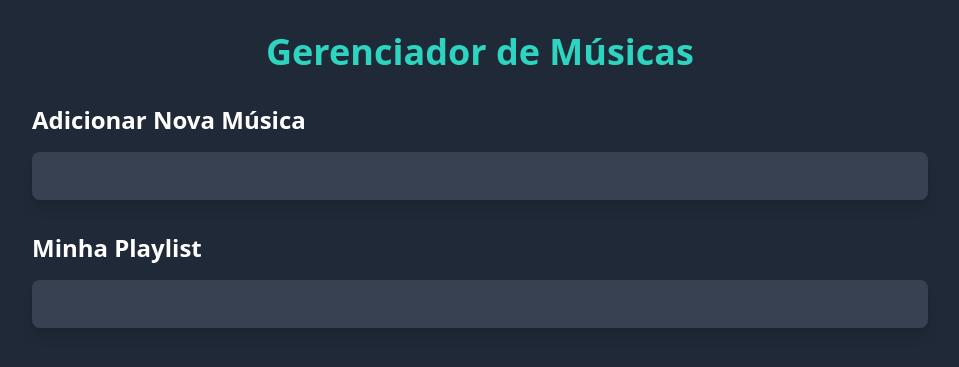
After one commit to yDewolf/AulasPHP, a PHP site: page /player-de-musicas/public/dashboard.html in a window 1280 px wide. The commit adds this page. Shown: the top 367 px of the page, without its empty margins (160-1119 px from the left). Run offline with PHP 8.4, Linux system fonts and the light colour scheme; some libraries are stand-ins or nearby versions.

```diff
--- /dev/null
+++ b/player-de-musicas/public/dashboard.html
@@ -0,0 +1,27 @@
+<!DOCTYPE html>
+<html lang="pt-BR">
+<head>
+<meta charset="UTF-8">
+<meta name="viewport" content="width=device-width, initial-scale=1.0">
+<title>Gerenciador de Músicas</title>
+<script src="https://cdn.tailwindcss.com"></script>
+</head>
+    <body class="bg-gray-800 text-white p-8">
+    <div class="container mx-auto max-w-4xl">
+        <h1 class="text-4xl font-bold text-center text-teal-400 mb-8">Gerenciador de Músicas</h1>
+        <h2 class="text-2xl font-bold mb-4">Adicionar Nova Música</h2>
+        <form id="add-song-form" class="bg-gray-700 p-6 rounded-lg shadow-lg mb-8">
+        </form>
+        <h2 class="text-2xl font-bold mb-4">Minha Playlist</h2>
+        <div class="bg-gray-700 p-6 rounded-lg shadow-lg">
+            <table class="w-full text-left table-auto">
+            </table>
+        </div>
+    </div>
+    <script>
+    // ... toda a sua lógica JavaScript anterior unificada aqui ...
+    // Funções fetchSongs(), playSong(), deleteSong(), etc.
+    // E os event listeners para o formulário e a busca
+    </script>
+</body>
+</html>
```
Also changed, not shown: player-de-musicas/public/list.html (+12 -3 lines), player-de-musicas/src/list_songs.php (+19 -6 lines).
